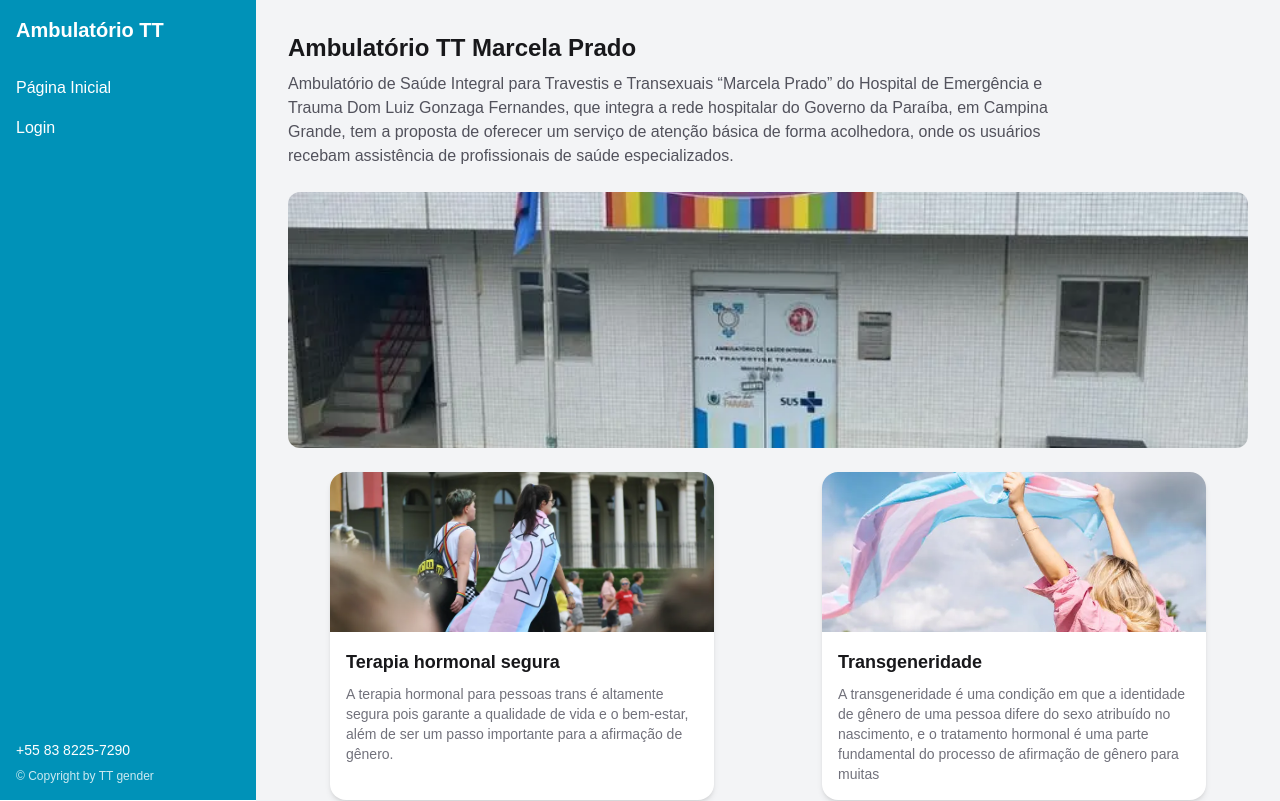
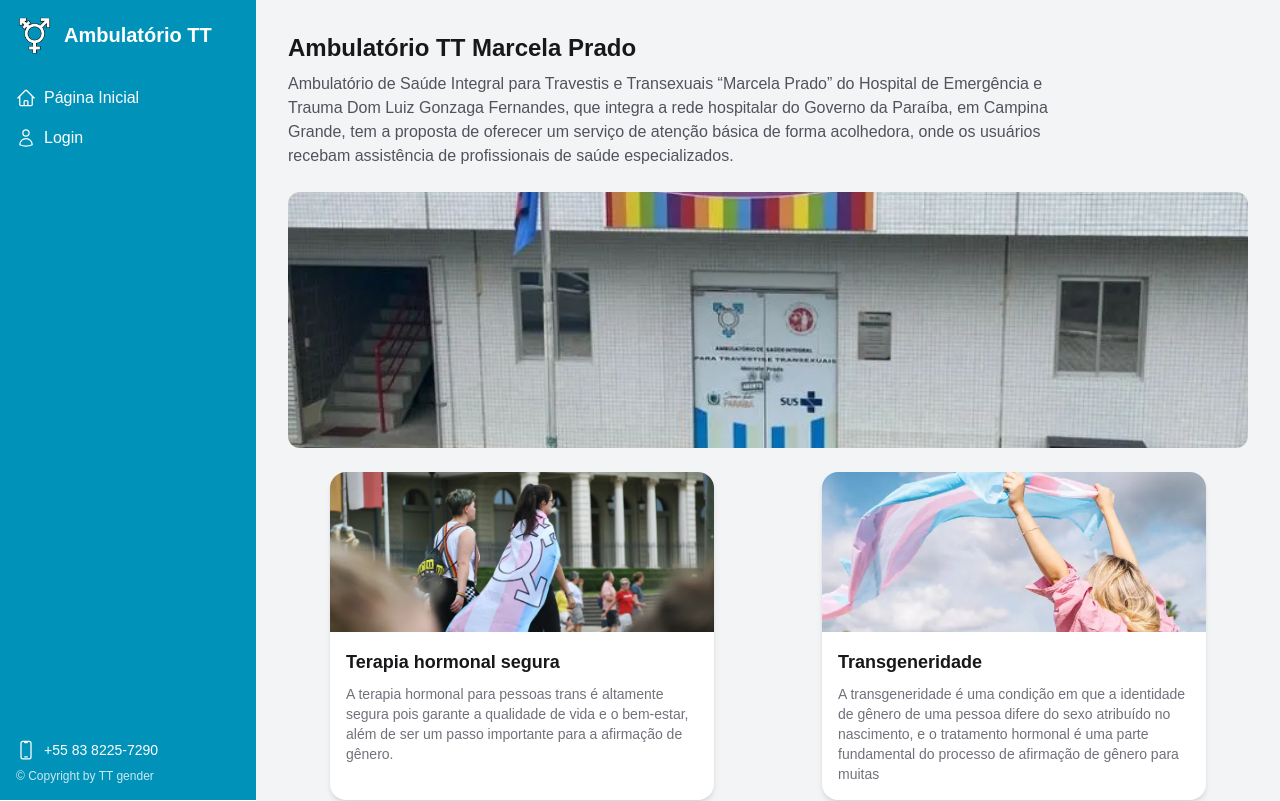
Before and after one commit to Victo367/ambulat-riott, a Next.js app: page / in a window 1280 px wide. Shown: the top 801 px of the page. Built offline with nearby package versions, Linux system fonts and the light colour scheme.

Commit message:
novos icones e atualizações do home

```diff
--- a/package.json
+++ b/package.json
@@ -9,6 +9,7 @@
     "lint": "eslint"
   },
   "dependencies": {
+    "@heroicons/react": "^2.2.0",
     "mongoose": "^9.4.1",
     "next": "16.2.0",
     "react": "19.2.4",
--- a/src/app/page.tsx
+++ b/src/app/page.tsx
@@ -5,7 +5,6 @@ export default function Home() {
   return (
     <div className="flex flex-col gap-6">
 
-      {/* Título */}
       <div>
         <h1 className="text-2xl font-bold text-zinc-900">
           Ambulatório TT Marcela Prado
@@ -36,6 +35,17 @@ export default function Home() {
           description="A transgeneridade é uma condição em que a identidade de gênero de uma pessoa difere do sexo atribuído no nascimento, e o tratamento hormonal é uma parte fundamental do processo de afirmação de gênero para muitas"
           image="/trans.jpg"
         />
+        <InfoCard
+          title="Terapia hormonal segura"
+          description="A terapia hormonal para pessoas trans é altamente segura pois garante a qualidade de vida e o bem-estar, além de ser um passo importante para a afirmação de gênero."
+          image="/comunidadetrans.jpg"
+        />
+
+        <InfoCard
+          title="Transgeneridade"
+          description="A transgeneridade é uma condição em que a identidade de gênero de uma pessoa difere do sexo atribuído no nascimento, e o tratamento hormonal é uma parte fundamental do processo de afirmação de gênero para muitas"
+          image="/trans.jpg"
+        />
       </div>
     </div>
   );
--- a/src/components/InfoCard.tsx
+++ b/src/components/InfoCard.tsx
@@ -7,7 +7,9 @@ image: string;
 
 export default function InfoCard({ title, description, image }: InfoCardProps) {
 return (
-    <div className="bg-white rounded-2xl shadow-md overflow-hidden w-full max-w-sm">
+    <div className="bg-white rounded-2xl shadow-md overflow-hidden w-full max-w-sm
+cursor-pointer transition duration-300 ease-in-out
+hover:-translate-y-2 hover:shadow-xl hover:scale-[1.02]">
 
 
     <Image
--- a/src/components/sidebar.tsx
+++ b/src/components/sidebar.tsx
@@ -1,30 +1,48 @@
 import Link from "next/link";
+import Image from "next/image";
+import { HomeIcon, UserIcon,  DevicePhoneMobileIcon } from "@heroicons/react/24/outline";
 
 export default function Sidebar() {
 return (
 <aside className="w-64 h-screen bg-cyan-600 text-white flex flex-col justify-between p-4 fixed left-0 top-0">
     <div>
-        <h1 className="text-xl font-bold mb-8">
-        Ambulatório TT
-        </h1>
+        <h1 className="text-xl font-bold mb-8 flex items-center gap-3">
+    <Image
+        src="/logo.png"
+        alt="Logo Ambulatório TT"
+        width={36}
+        height={36}
+        className="rounded-lg"
+    />
+
+    <span>Ambulatório TT</span>
+</h1>
 
         <nav className="flex flex-col gap-4">
         <Link href="/" className="flex items-center gap-2 hover:opacity-80">
+        <HomeIcon className="w-5 h-5" />
         Página Inicial
         </Link>
 
         <Link href="/login" className="flex items-center gap-2 hover:opacity-80">
+        <UserIcon className="w-5 h-5" />
         Login
         </Link>
         </nav>
     </div>
 
     <div className="text-sm">
-        <p> +55 83 8225-7290</p>
-        <p className="mt-2 text-xs opacity-80">
-        © Copyright by TT gender
-        </p>
+
+    <div className="flex items-center gap-2">
+    <DevicePhoneMobileIcon className="w-5 h-5" />
+    <p>+55 83 8225-7290</p>
     </div>
+
+    <p className="mt-2 text-xs opacity-80">
+    © Copyright by TT gender
+    </p>
+
+</div>
 
     </aside>
 );
```
Also changed, not shown: public/logo.png (added), 1 other file (tests, documents, lock files or other folders).
